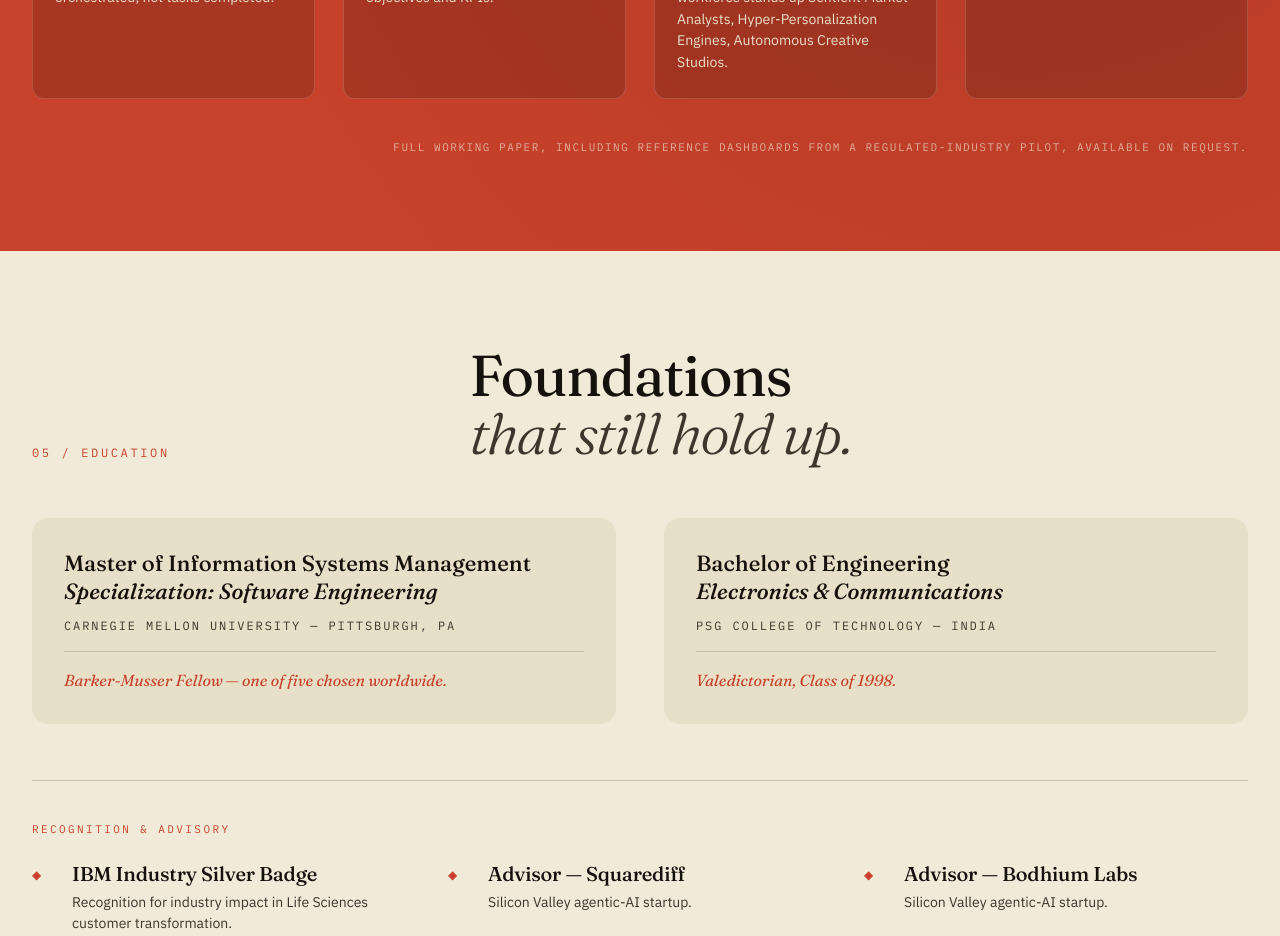
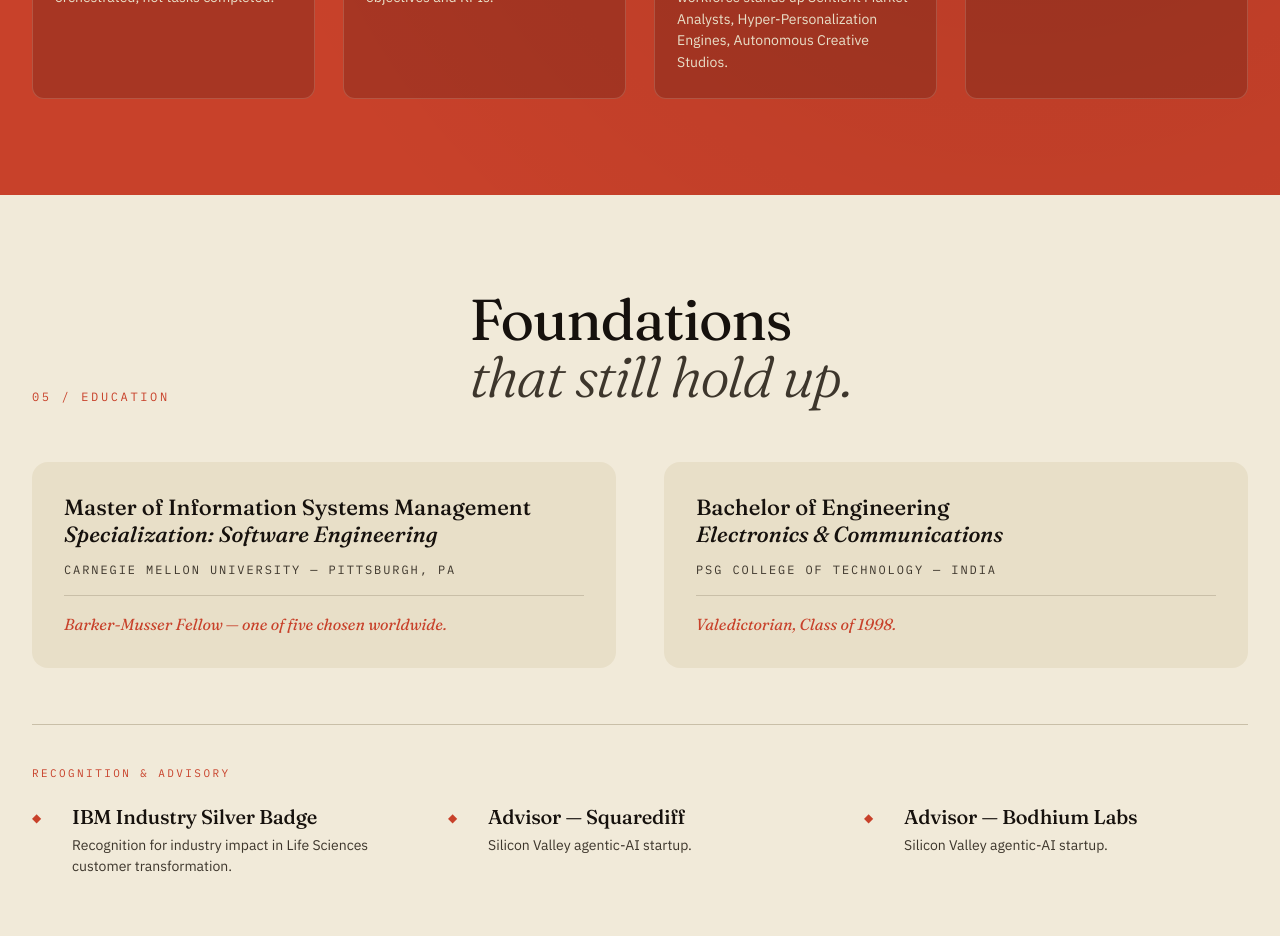
Before and after one commit to pradeepananth-cyber/pradeep-ananth-resume, a React (Vite) app: page / in a window 1280 px wide. Shown: the part 9400-10336 px from the top of the page. Built offline with nearby package versions, Linux system fonts and the light colour scheme.

Commit message:
POV update 5

```diff
--- a/src/pradeep_ananth.jsx
+++ b/src/pradeep_ananth.jsx
@@ -345,7 +345,6 @@
               <FeatureCard n="04" h="The path."
                 body={<>Three phases. <em>Launch &amp; Empower</em> (automate, train, build trust). <em>Align &amp; Accelerate</em> (custom co-pilots, integrated workflows). <em>Anticipate &amp; Elevate</em> (autonomous networks with human oversight).</>}/>
             </div>
-            <p className="pov-feature-foot">Full working paper, including reference dashboards from a regulated-industry pilot, available on request.</p>
           </div>
         </div>
       </section>
```
